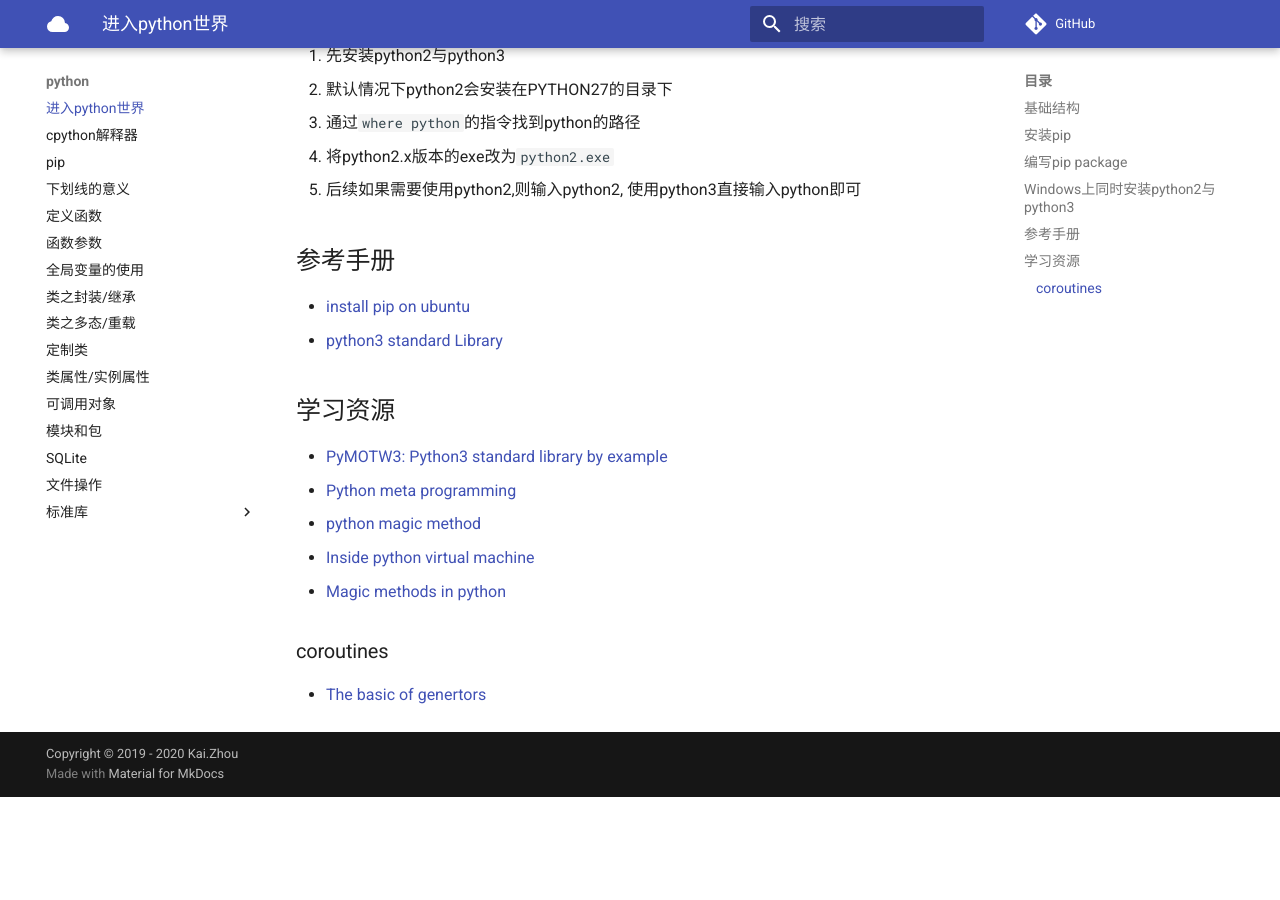
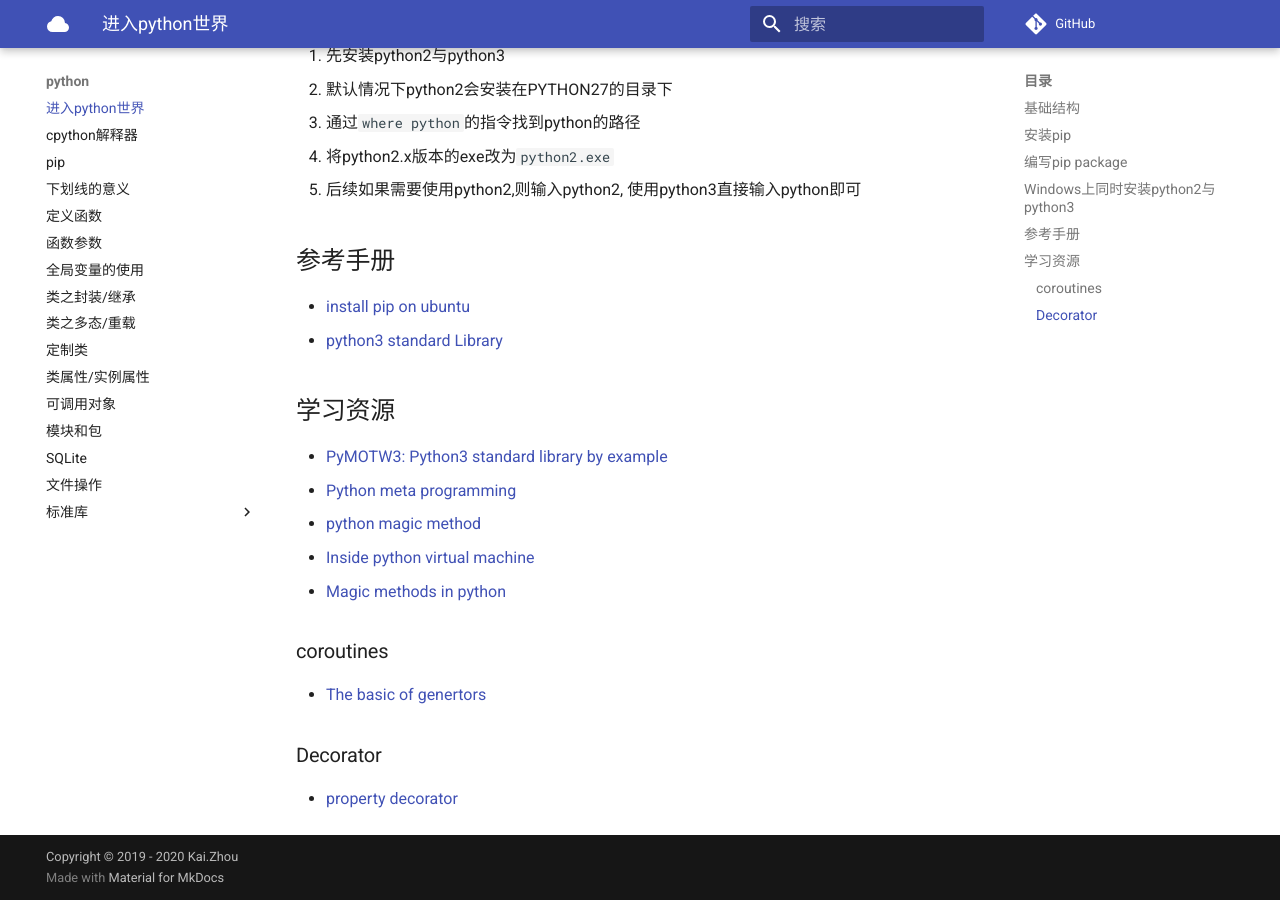
Before and after one commit to zhoukaidev/ks_blog, an MkDocs documentation site: the page built from docs/python/home.md, in a window 1280 px wide and 900 px high, scrolled down 1368 px. Built offline with MkDocs 1.6.1 and Material for MkDocs 9.7.7, drawn with Linux system fonts in a browser that asks for light colours; comment, search, counter and statistics services are not loaded; before the commit the page ends 2165 px from its top, so only the background shows below that.

Commit message:
Update home.md

```diff
--- a/docs/python/home.md
+++ b/docs/python/home.md
@@ -61,3 +61,7 @@ $ sudo apt-get install python3-venv
 ### coroutines
 
 * [The basic of genertors](https://realpython.com/introduction-to-python-generators/)
+
+### Decorator
+
+* [property decorator](https://www.tutorialsteacher.com/python/property-decorator)
```
